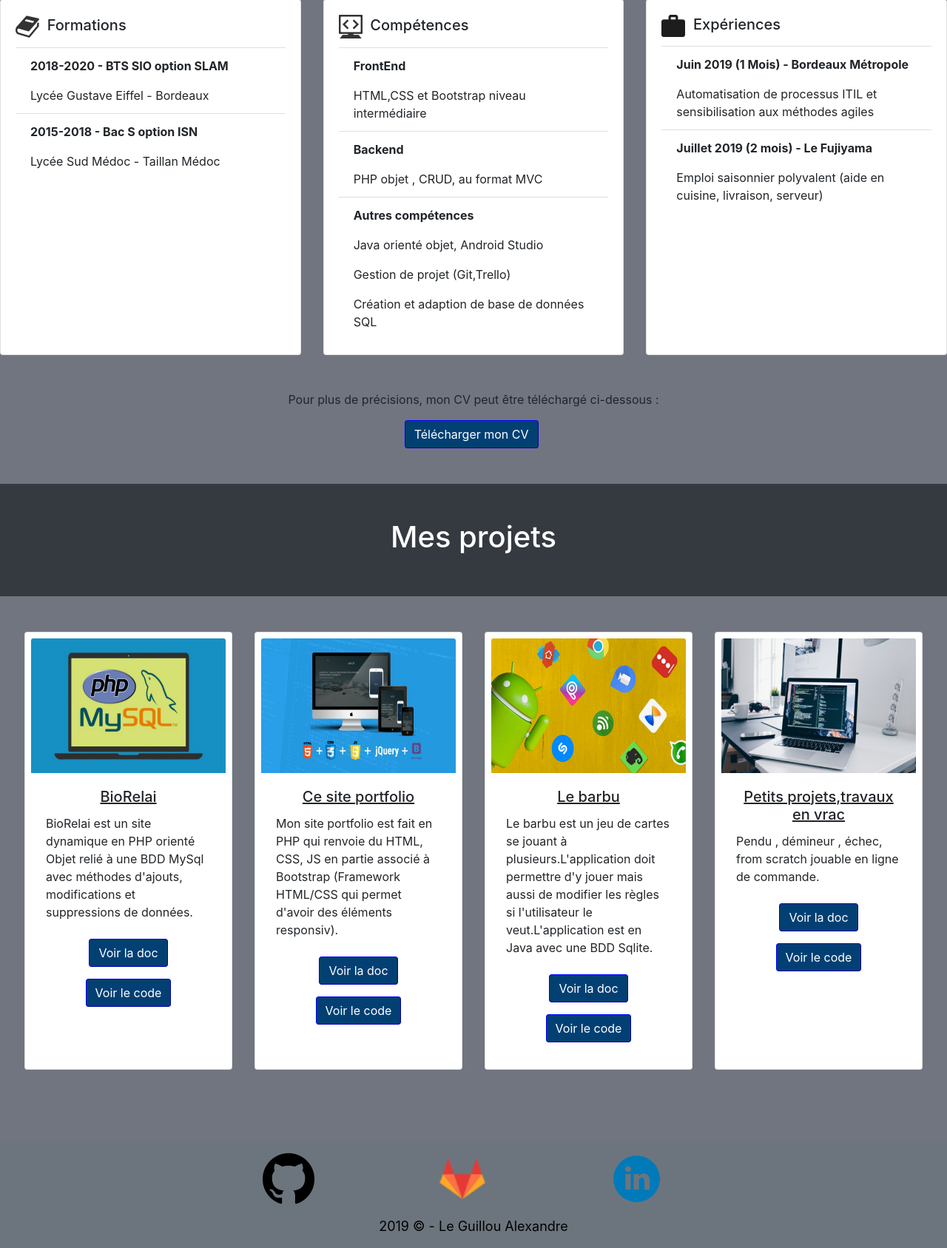
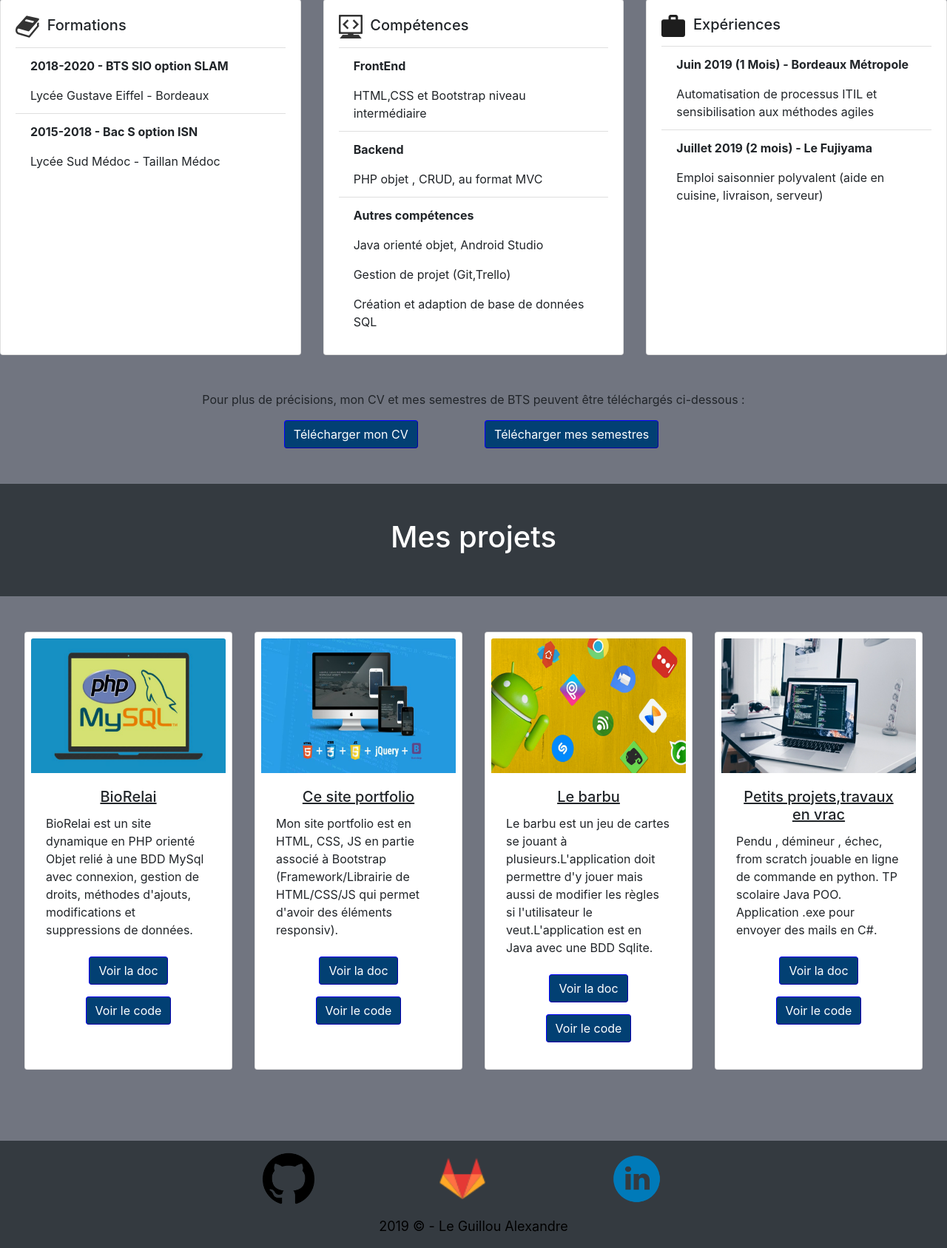
Before and after one commit to chiptu/SIte-CV-save, a PHP site: page /Site_CV2/index.php in a window 1280 px wide. Shown: the part 1452-3139 px from the top of the page at 74% size. Run offline with PHP 8.4, Linux system fonts and the light colour scheme; some libraries are stand-ins or nearby versions.

Commit message:
bouton semestre , texte projet et mise en forme du code

```diff
--- a/vue/docSiteCV.php
+++ b/vue/docSiteCV.php
@@ -36,7 +36,7 @@
 
        		 <div class="navbar-nav mx-auto">
 
-       		 	<a href="http://192.168.1.10/Site_CV2/#Projets"> Revenir aux projets </a>
+       		 	<a href="http://127.0.0.1/Site_CV2/#Projets"> Revenir aux projets </a>
 
 
 
--- a/vue/vuePrincipal.php
+++ b/vue/vuePrincipal.php
@@ -7,40 +7,18 @@
 <header>
 
 
-
-
-
-
 <div class="row " id="home">
 
-<!-- 	<div class ="englobe"> -->
 
 	<img class= "h-100 d-inline-block bg-info" src=images/back3.jpeg alt = "Image d'arrière plan montrant du code" style="width: 99.4%"/>
 
-		<div class="centered">
-
-
 
 </div>
-
-<!-- 	</div>  -->
-
-
-
-
-
-</div>
-
-
 
 </header>
 
 
 	<body>
-
-
-
-
 
 		<div class="row d-block mx-auto bg-dark p-5 ml-0" id="QuiSuisJe">
 
@@ -48,18 +26,12 @@
 		</div>
 
 
-
-
-
-
 		<div class="row">
 
 				<div class="banner-area " style = "max-width: 100%;" >
 
 
-
-      	  			<div class="col-xl d-flex "align="center">
-
+      	  			<div class="col-xl d-flex" align="center">
 
 
 								<div class = "text">
@@ -71,10 +43,6 @@ Passionné d’informatique et plus particulièrement de programmation, j’ai c
 Ce portfolio ( en cours de construction), que j’ai souhaité coder entièrement sans recourir à l’utilisation d’un CMS ou template, vous présente mon parcours et mes compétences.<br><br><br>
 
 								</div>
-
-
-
-
 		 	    	</div>
 
 				</div>
@@ -82,11 +50,7 @@ Ce portfolio ( en cours de construction), que j’ai souhaité coder entièremen
 
 
 
-
-
-
 		<div class="row d-block mx-auto bg-dark p-5 ml-0" id="Parcours">
-
 			 <h1>Mon parcours </h1>
 		</div>
 
@@ -164,25 +128,39 @@ Ce portfolio ( en cours de construction), que j’ai souhaité coder entièremen
              </div>
 
 	<br><br>
-		<p>Pour plus de précisions, mon CV peut être téléchargé ci-dessous :</p>
+		<p>Pour plus de précisions, mon CV et mes semestres de BTS peuvent être téléchargés ci-dessous :</p>
 
 		<div class="md-4 text-center">
     		<a class = "btn" href="images/cv.pdf" download="cv">Télécharger mon CV</a>
+
+			<a class = "btn" href="images/cv.pdf" download="cv">Télécharger mes semestres</a>
 		</div>
 
+		<!--
+		<a  data-toggle="modal" data-target="#popup{{$tag->id}}" class='btn btn-primary btn-lg text-white'>Supprimer</a>
+                            <a href='/admin/tags/edit/{{$tag->id}}' class='btn btn-primary btn-lg'>Modifier</a>
 
+                              Pop Up suppression
+                        <div id="popup{{$tag->id}}" class="modal fade" role="dialog">
+                            <div class="modal-dialog modal-sm">
+                                <div class="modal-content">
+                                    <div class="modal-header">
+                                        <h4 class="modal-title text-center">Confirmer la suppression du tag</h4>
+                                         <button type="button" class="close text-right" data-dismiss="modal">&times;</button>
+                                    </div>
+                                    <div class="modal-body">
+                                        <div class = "row justify-content-between">
+                                            <a href='/admin/tags/delete/{{$tag->id}}' class="btn btn-danger btn-lg ml-5" >Oui</a>
+                                            <button type="button" class="btn btn-primary btn-lg mr-5" data-dismiss="modal">Non</button>
+                                        </div>
+                                    </div>
+                               </div>
+                            </div>
+                        </div>
+		-->
 	<br><br>
 
-
-
-
-
-
 	</div>
-
-
-
-
 
 </div>
 
@@ -190,7 +168,6 @@ Ce portfolio ( en cours de construction), que j’ai souhaité coder entièremen
 
 
 <div class="row d-block mx-auto bg-dark p-5 ml-0" id="Projets">
-
  	 <h1>Mes projets</h1>
 </div>
 
@@ -207,7 +184,8 @@ Ce portfolio ( en cours de construction), que j’ai souhaité coder entièremen
   					<div class="card-body m-0">
 
    						 <h5 class="card-title">BioRelai</h5>
-    					 <p class="card-text">BioRelai est un site dynamique en PHP orienté Objet relié à une BDD MySql avec méthodes d'ajouts, modifications et suppressions de données.</p>
+    					 <p class="card-text">BioRelai est un site dynamique en PHP orienté Objet relié à une BDD MySql
+						  avec connexion, gestion de droits, méthodes d'ajouts, modifications et suppressions de données.</p>
 
     					 <div class = "text-center">
     					 	<a href="#" class="btn m-2">Voir la doc</a><a href="#" class="btn m-2">Voir le code</a>
@@ -227,7 +205,8 @@ Ce portfolio ( en cours de construction), que j’ai souhaité coder entièremen
   					<div class="card-body">
 
    						 <h5 class="card-title">Ce site portfolio</h5>
-    					 <p class="card-text">Mon site portfolio est fait en PHP qui renvoie du HTML, CSS, JS en partie associé à Bootstrap (Framework HTML/CSS qui permet d'avoir des éléments responsiv).</p>
+    					 <p class="card-text">Mon site portfolio est en HTML, CSS, JS en partie associé à Bootstrap
+						 (Framework/Librairie de HTML/CSS/JS qui permet d'avoir des éléments responsiv).</p>
 
     					 <div class = "text-center">
     					 	<a href="vue/docSiteCV.php" class="btn m-2">Voir la doc</a><a href="https://github.com/chiptu/SiteCV" class="btn m-2">Voir le code</a>
@@ -244,7 +223,9 @@ Ce portfolio ( en cours de construction), que j’ai souhaité coder entièremen
   					<div class="card-body">
 
    						 <h5 class="card-title">Le barbu</h5>
-    					 <p class="card-text">Le barbu est un jeu de cartes se jouant à plusieurs.L'application doit permettre d'y jouer mais aussi de modifier les règles si l'utilisateur le veut.L'application est en Java avec une BDD Sqlite. </p>
+    					 <p class="card-text">Le barbu est un jeu de cartes se jouant à plusieurs.L'application doit
+						  permettre d'y jouer mais aussi de modifier les règles si l'utilisateur le veut.L'application
+						  est en Java avec une BDD Sqlite. </p>
 
     					 <div class = "text-center">
     					 	<a href="#" class="btn m-2">Voir la doc</a><a href="#" class="btn m-2">Voir le code</a>
@@ -258,13 +239,13 @@ Ce portfolio ( en cours de construction), que j’ai souhaité coder entièremen
 
 
 
-
 			<div class="card p-2" style="width: 30rem;">
   				<img class="card-img-top" src="images/code-cafe.png" alt="image de code sur un pc portable">
   					<div class="card-body">
 
    						 <h5 class="card-title">Petits projets,travaux en vrac</h5>
-    					 <p class="card-text">Pendu , démineur , échec, from scratch jouable en ligne de commande.</p>
+    					 <p class="card-text">Pendu , démineur , échec, from scratch jouable en ligne de commande en python.
+						 TP scolaire Java POO. Application .exe pour envoyer des mails en C#.</p>
 
     					 <div class = "text-center">
     					 	<a href="#" class="btn m-2">Voir la doc</a><a href="#" class="btn m-2">Voir le code</a>
@@ -276,12 +257,6 @@ Ce portfolio ( en cours de construction), que j’ai souhaité coder entièremen
 			</div>
 
 
-
-
-
-
-
-
 		</div>
 
 	 </div>
@@ -291,12 +266,11 @@ Ce portfolio ( en cours de construction), que j’ai souhaité coder entièremen
 
 </body>
 
-	<footer class=" bg-secondary text mt-5 p-3">
+<footer class=" bg-dark text mt-5 p-3">
 
 	<div class = "row">
 
 			<div class = "col-sm-12" >
-
 
 
 					 <ul class="social-icons">
@@ -308,18 +282,10 @@ Ce portfolio ( en cours de construction), que j’ai souhaité coder entièremen
                    			 <li><a href="https://www.linkedin.com/in/alexandre-le-guillou-7765b5163/"><img src = "images/linkedin.png" alt = "Logo de linkedin"></a></li>
                    	</ul>
 
-
-
-
 			</div>
 
 		</div>
   <div class = "text-part"> 2019 © - Le Guillou Alexandre </div>
 
 
-
-
-
-
-
 </footer>
```
Lines whose indentation alone changed are shown as unchanged.
